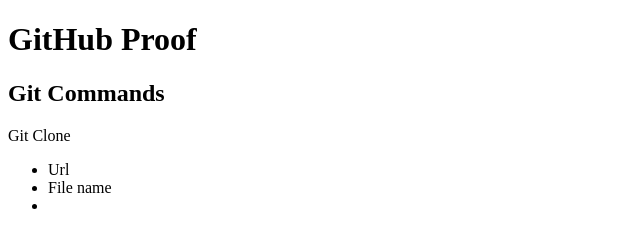
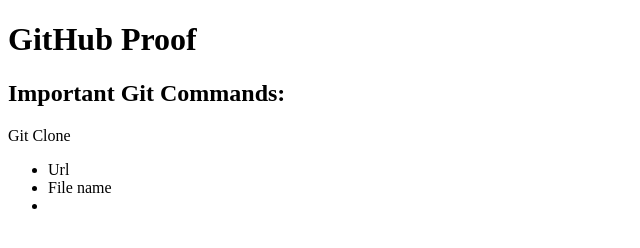
Before and after one commit to angelitoveloz/hello_world, a plain HTML site: page index.html in a window 1280 px wide. Shown: the whole page, without its empty margins (0-640 px from the left). Drawn offline with Linux system fonts and the light colour scheme.

Commit message:
Cambios en línea del programador
Cambios en línea del programador
Se cambio el texto <h2>Important Git Commands:</h2>

```diff
--- a/index.html
+++ b/index.html
@@ -8,7 +8,7 @@
 </head>
 <body>
     <h1>GitHub Proof</h1>
-    <h2>Git Commands</h2>
+    <h2>Important Git Commands:</h2>
 
     <p>Git Clone</p>
     <ul>
```
